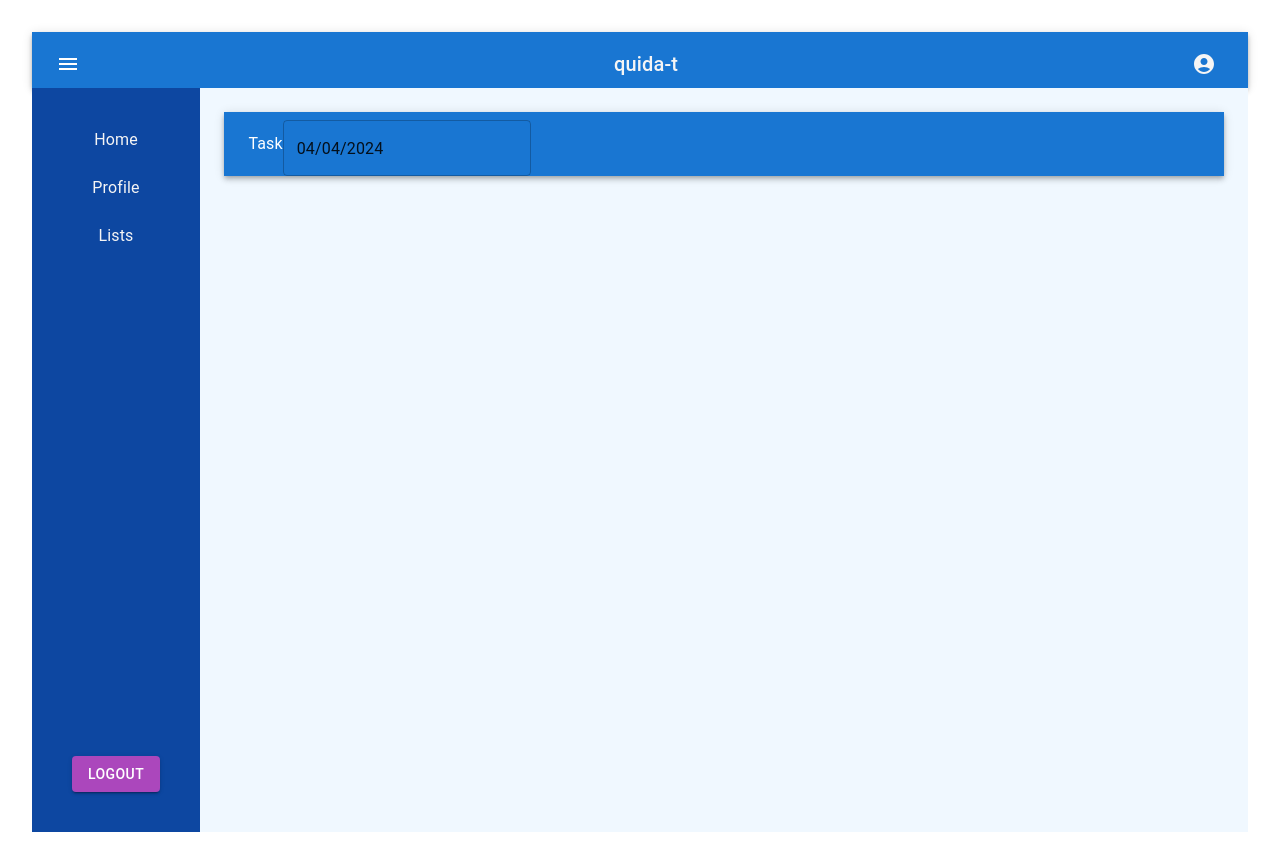
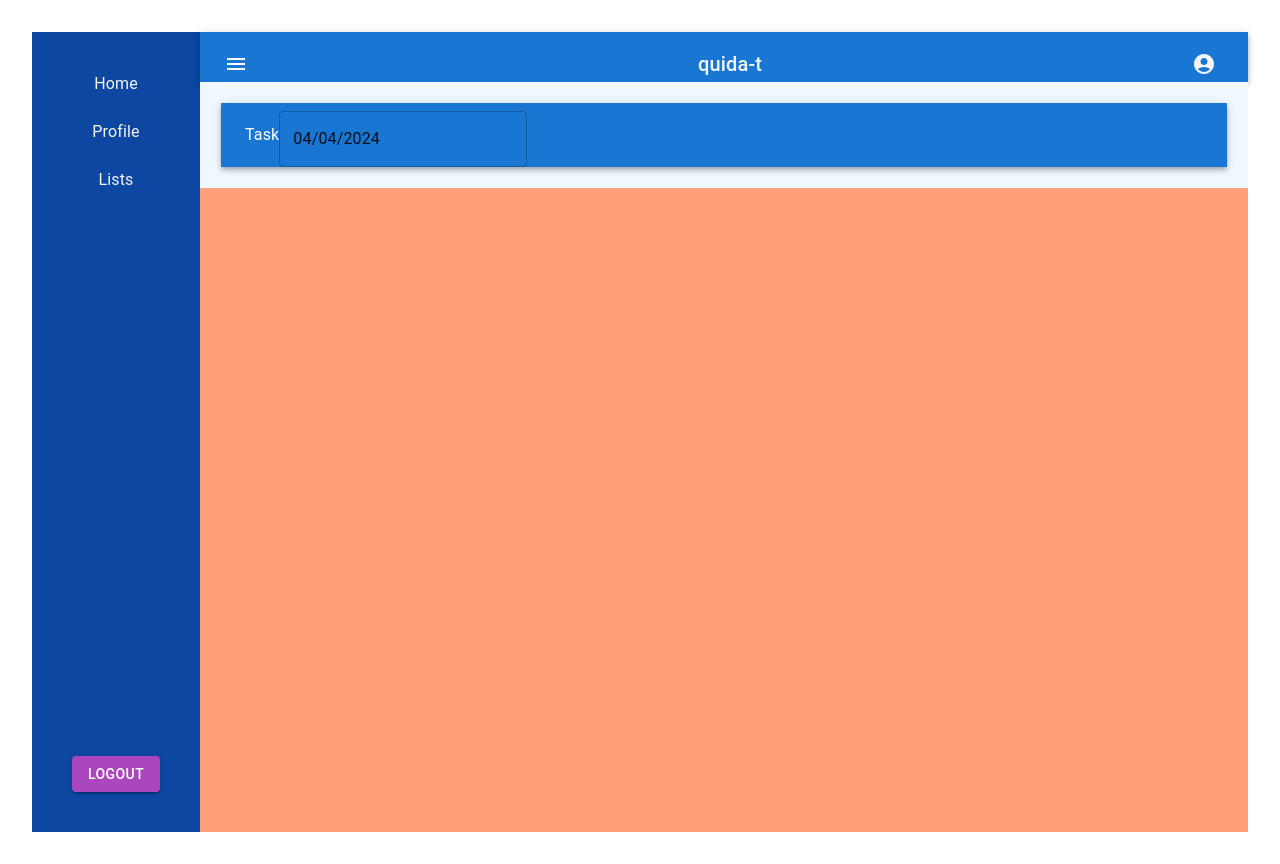
Before and after one commit to franArteaga8/quida-t, a React (Vite) app in the folder root/: page / in a window 1280 px wide. Built offline with nearby package versions, Linux system fonts and the light colour scheme; sample sign-in values are in the browser's storage; the HTML template or start-up script is replaced by a standard one.

Commit message:
Theme: redesign

```diff
--- a/root/src/components/Header/Header.jsx
+++ b/root/src/components/Header/Header.jsx
@@ -9,8 +9,8 @@ const Header = () => {
 
   return (
     <>
-        <Box sx={{ flexGrow: 1, height: '7%' }}>
-          <AppBar position="static" sx={{ height: '100%'}} >
+        <Box sx={{  height: '50px', width: '100%' }}>
+          <AppBar position="static" sx={{ height: '100%', display: 'flex'}} >
             <Toolbar>
               <IconButton
               size="large"
--- a/root/src/layout/MainLayout.jsx
+++ b/root/src/layout/MainLayout.jsx
@@ -6,13 +6,16 @@ import { Box } from "@mui/material"
 const MainLayout = () => {
   // probar grid: 100px 1fr (header, resto)
   return (
-    <Box sx={{ height: '100vh'}} >
+    <Box sx={{ height: '100vh', display: 'flex', backgroundColor: 'peru'}} >
+      <Sidebar/>
+
+      <div style={{ width:'100%', height:'100vh', display:'flex', flexDirection:'column', backgroundColor:'lightsalmon' }}>
+
         <Header />
-        <div style={{display:'flex', height: '93%'}}>
+        <Outlet />
 
-          <Sidebar/>
-          <Outlet />
-        </div>
+      </div>
+
     </Box>
 
   )
```
